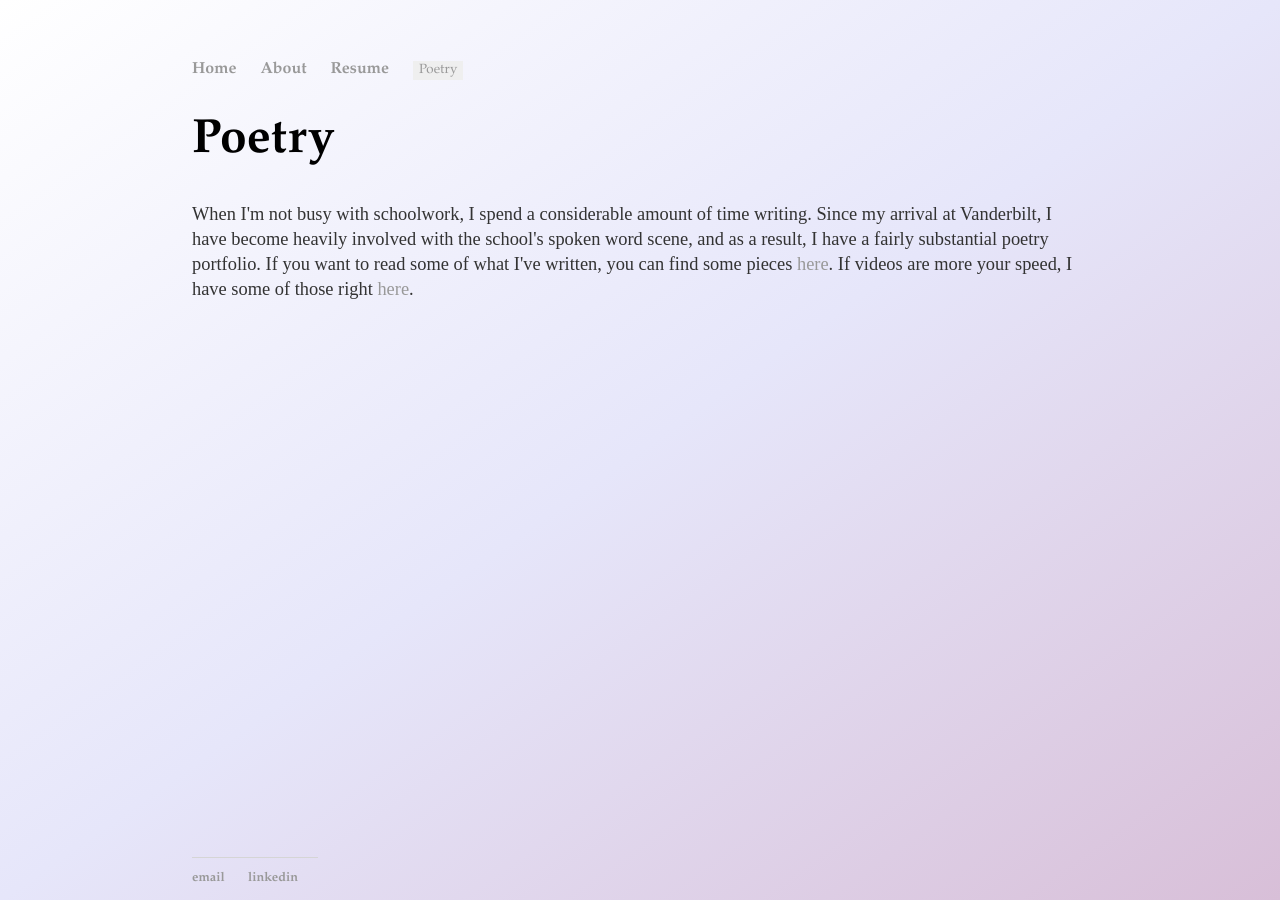
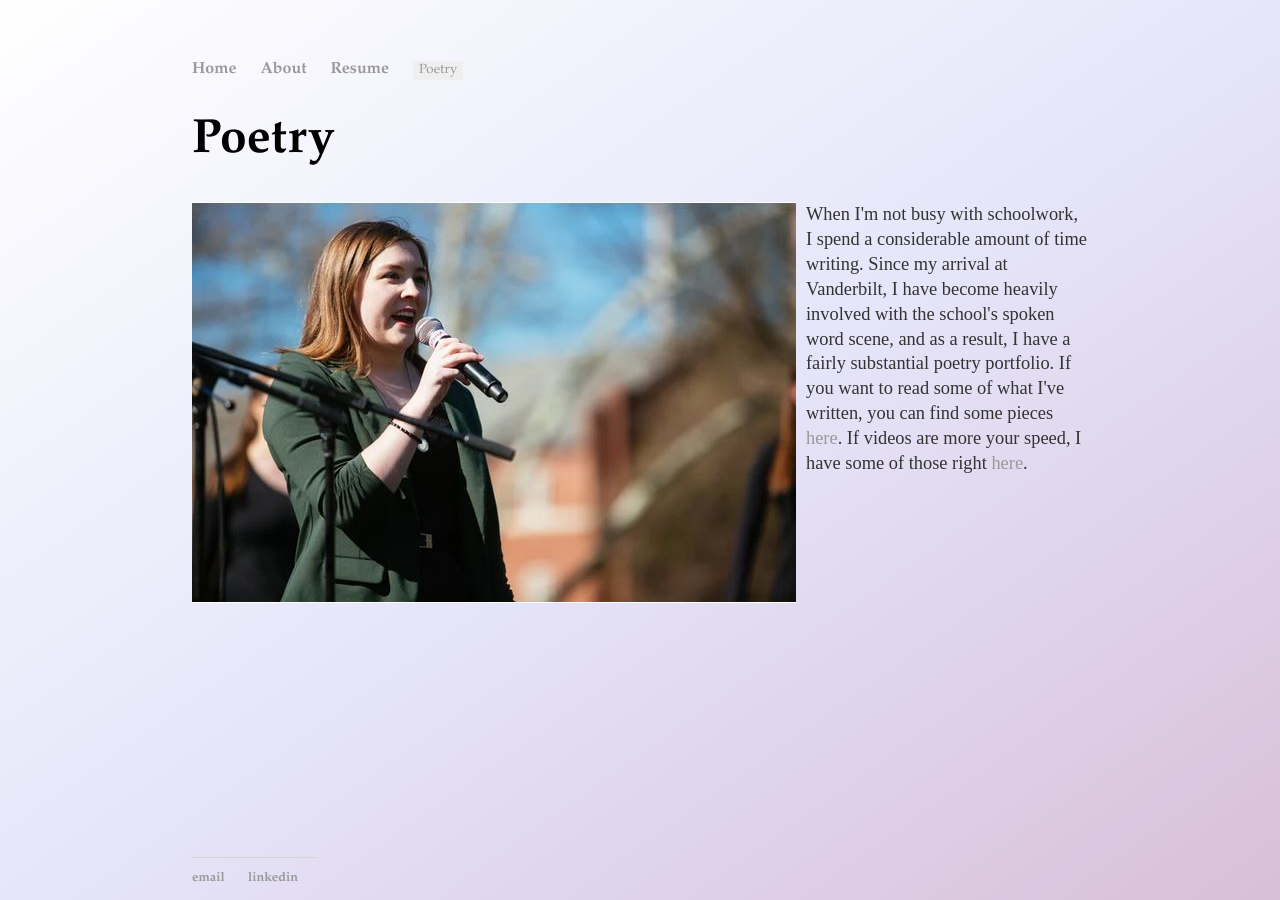
Before and after one commit to kspecks/kspecks.github.io, a Jekyll site: the page built from poetry/index.html, in a window 1280 px wide. Built offline with Jekyll 4.4.1, drawn with Linux system fonts in a browser that asks for light colours.

Commit message:
Update index.html

```diff
--- a/poetry/index.html
+++ b/poetry/index.html
@@ -4,6 +4,9 @@ title: Poetry
 ---
 <h1>{{ page.title }}</h1>
 
+<img src="InVUsion.JPG"
+	alt="[insert poetry photo here]" style="float:left; padding-right:10px"/>
+
 <p>When I'm not busy with schoolwork, I spend a considerable amount of time writing. Since my arrival at Vanderbilt, I have become
   heavily involved with the school's spoken word scene, and as a result, I have a fairly substantial poetry portfolio. If you want to
   read some of what I've written, you can find some pieces <a href="/poetry/writing">here</a>. If videos are more your speed, I have
```
